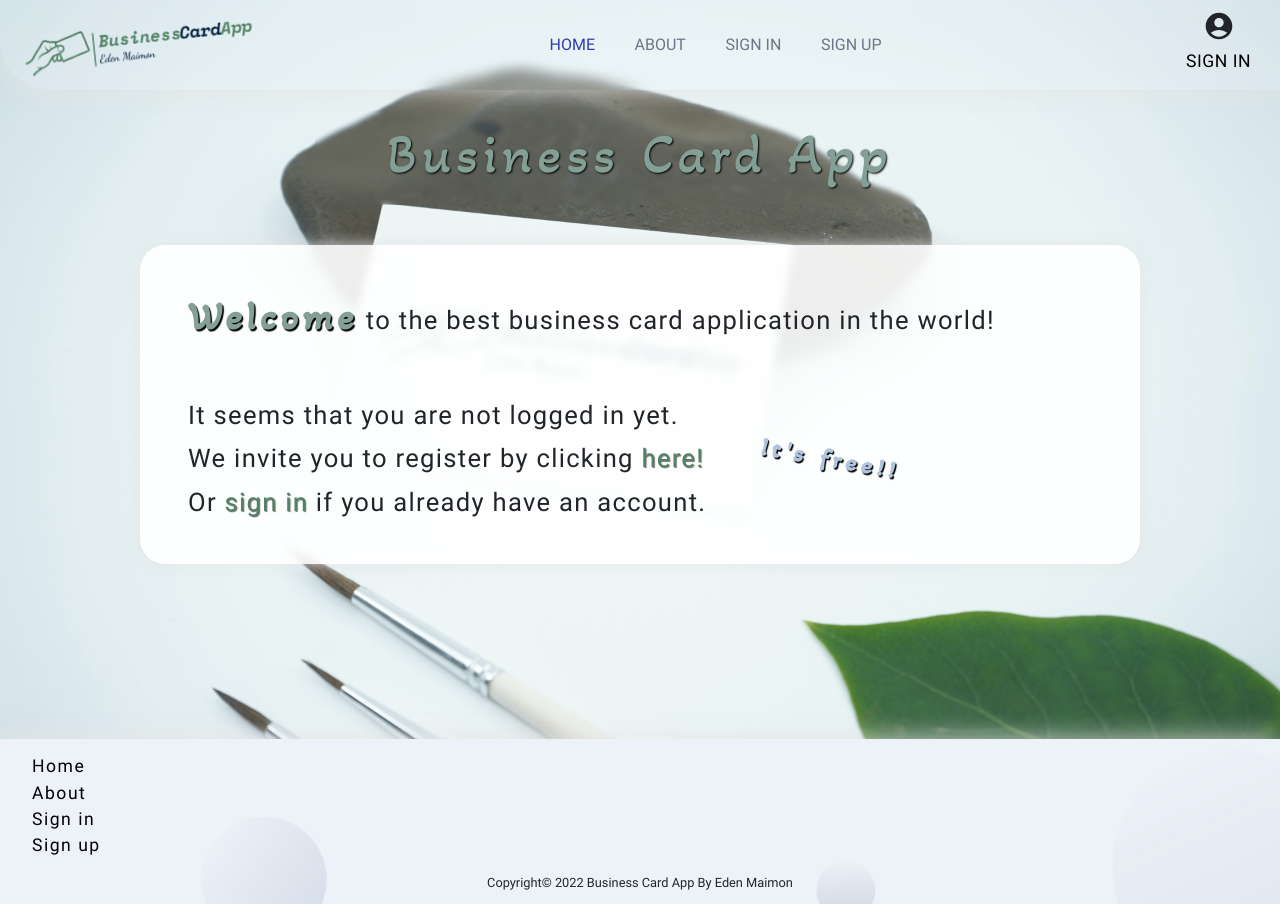
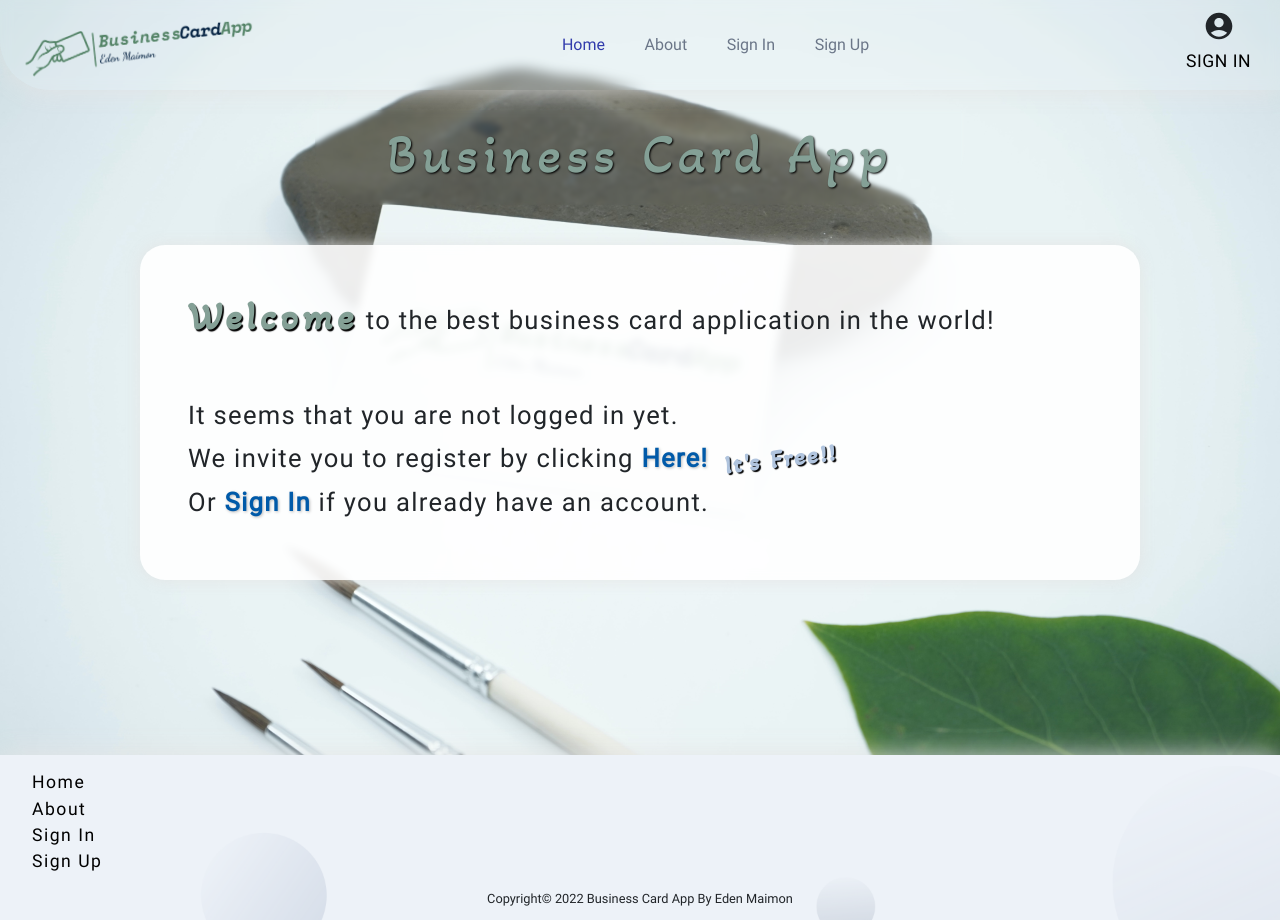
Before and after one commit to edenma5/BusinessCardApp_FullStack-Client, a React (Create React App) app: page / in a window 1280 px wide. Built offline with nearby package versions, Linux system fonts and the light colour scheme.

Commit message:
New wording

```diff
--- a/src/components/About.jsx
+++ b/src/components/About.jsx
@@ -8,25 +8,29 @@ export default function About() {
                 <motion.h1
                     animate={{ opacity: [0, 1], x: [-400, 0] }}
                     transition={{ duration: .6 }}
-                    className="mainTitle">About Us</motion.h1>
+                    className="mainTitle">About us</motion.h1>
             </div>
 
             <motion.div
                 animate={{ opacity: [0, 1], y: [300, 0] }}
                 transition={{ duration: .8 }}
                 className='aboutContentContainer'>
-                <div className='aboutContent'>
-                    <span className='specialWords' style={{ color: 'rgb(132, 160, 150)' }}>Welcome </span> to the best business card application in the world!<br /><br />
+                <div className='aboutContent'><span className='specialWords' style={{ color: 'rgb(132, 160, 150)' }}>Welcome </span> to the best business card application in the world!<br /><br />
                     You can enjoy a professional business card to promote your business!<br />
-                    Your business card can contain:<br />
+                    Your business card can contain:<br /><br />
                     <ul>
-                        <li>Picture of your logo business</li>
-                        <li>Data about every detail in your business</li>
+                        <li>A picture of your business</li>
+                        <li>Details to describe your business such as name and description, phone number and business address.</li>
                         <li>Creation date information</li>
                         <li>The ability to edit and delete</li>
-                        And many more..
                     </ul>
-
+                    All customers who have registered to the site will have access to all the business cards that the business owners have created.<br />
+                    With an easy and convenient interface you can search for the relevant business card for you.<br /><br />
+                    Business customers will be able to enjoy full access to the site,<br /> such as:
+                    <ul>
+                        <li>Create a new business card.</li>
+                        <li>A personal area to manage your business card.</li>
+                    </ul>
                 </div>
             </motion.div>
         </div>
--- a/src/components/Home.jsx
+++ b/src/components/Home.jsx
@@ -17,7 +17,6 @@ const textByTime = function () {
     return currentGreeting;
 }
 
-
 export default function Home() {
     const userInfo = JSON.parse(localStorage.getItem('userInfo'));
     const navigate = useNavigate()
@@ -32,29 +31,38 @@ export default function Home() {
                 </motion.h1>
             </div>
 
-            {userInfo ?
             <motion.div
                 animate={{ opacity: [0, 1], y: [300, 0] }}
                 transition={{ duration: .8 }}
                 className='homePageContentContainer'>
                 <div className='homePageContent'>
+                    {userInfo?.isBusinessAccount === false &&
+                        <p>
                             <span style={{ fontWeight: 'bolder', fontSize: '1.2em', color: '#46364a', letterSpacing: '2px' }}>{textByTime()} </span><span className='specialWords' style={{ color: 'rgb(132, 160, 150)' }}> {userInfo.fullName}</span><span className="emojiHand">👋🏼</span><br /><br />
-                        In <span style={{ cursor: 'pointer', color: '#528265', textShadow: '1px 1px 1px #6f6f6f' }} onClick={() => navigate('/allbusinesscards')}>All Cards</span> tab you can find all the business cards which belongs to our business customers, who will be happy to provide you with professional, quality and kindly service.<br />
-                        From small to large size businesses, everything here is in a simple and convenient system.<br /><br />
-                        {userInfo?.isBusinessAccount && <p>In your <span style={{ cursor: 'pointer', color: '#528265', textShadow: '1px 1px 1px #6f6f6f' }} onClick={() => navigate('/managmentcards')}>Personal Area</span>, You can always edit or delete your cards, And of course to create new business cards, as many as you want!</p>}
-                    </div>
-                </motion.div> :
-                <motion.div
-                    animate={{ opacity: [0, 1], y: [300, 0] }}
-                    transition={{ duration: .8 }}
-                    className='homePageContentContainer'>
-                    <div className='homePageContent'>
+                            In the <span className='linksText' onClick={() => navigate('/allbusinesscards')}>All Cards</span> tab you can find all the business cards which belongs to our business customers, who will be happy to provide you with professional, quality and kindly service.
+                        </p>
+                    }
+
+                    {userInfo?.isBusinessAccount &&
+                        <p>
+                            <span style={{ fontWeight: 'bolder', fontSize: '1.2em', color: '#46364a', letterSpacing: '2px' }}>{textByTime()} </span><span className='specialWords' style={{ color: 'rgb(132, 160, 150)' }}> {userInfo.fullName}</span><span className="emojiHand">👋🏼</span><br /><br />
+                            You are a business customer 👔<br /> you have permission for all website operations.<br /><br />
+                            In your <span className='linksText' onClick={() => navigate('/managmentcards')}>Personal Area</span>, you can view all business cards of your business, as well as edit or delete them.<br /><br />
+                            In the <span className='linksText' onClick={() => navigate('/managmentcards')}>Create new card</span> tab, you can create new business cards as you wish.
+                        </p>
+                    }
+
+                    {!userInfo &&
+                        <p>
                             <span className='specialWords' style={{ color: 'rgb(132, 160, 150)' }}>Welcome</span> to the best business card application in the world!<br /><br />
                             It seems that you are not logged in yet.<br />
-                        We invite you to register by clicking <span style={{ cursor: 'pointer', color: '#528265', textShadow: '1px 1px 1px #6f6f6f' }} onClick={() => navigate('/signup')}>here!</span> <span className='specialWords' style={{ color: 'lightsteelblue', rotate: '10deg', fontSize: '1em', marginLeft: '3rem' }}>It's free!!</span><br />
-                        Or <span style={{ cursor: 'pointer', color: '#528265', textShadow: '1px 1px 1px #6f6f6f' }} onClick={() => navigate('/signin')}>sign in</span> if you already have an account.<br />
+                            We invite you to register by clicking <span className='linksText' onClick={() => navigate('/signup')}>here!</span>
+                            <span className='specialWords' style={{ letterSpacing: '2px', color: 'lightsteelblue', rotate: '-7deg', fontSize: '1em', marginLeft: '1rem' }}>It's free!!</span><br />
+                            Or <span className='linksText' onClick={() => navigate('/signin')}>sign in</span> if you already have an account.
+                        </p>
+                    }
                 </div>
-                </motion.div>}
+            </motion.div>
         </div>
     )
 }
--- a/src/index.scss
+++ b/src/index.scss
@@ -38,6 +38,7 @@ $mainColor: rgb(132, 160, 150);
 %specialWordsOfContent {
   display: inline-block;
   font-size: 1.5em;
+  text-transform: capitalize;
   font-weight: 700;
   letter-spacing: .3rem;
   text-shadow: 1.5px 1.5px 1px rgb(0, 0, 0);
@@ -212,6 +213,7 @@ body {
   .mainTitle {
     height: auto;
     text-align: center;
+    text-transform: capitalize;
     font-size: 3.5em;
     letter-spacing: 5px;
     color: rgb(132, 160, 150);
--- a/src/sass/_about.scss
+++ b/src/sass/_about.scss
@@ -49,5 +49,9 @@
         .specialWords {
             @extend %specialWordsOfContent;
         }
+
+        ul {
+            list-style-type: "✭ ";
+        }
     }
 }
--- a/src/sass/_footer.scss
+++ b/src/sass/_footer.scss
@@ -55,6 +55,7 @@
                 font-family: Roboto;
                 font-size: 1.1em;
                 letter-spacing: 1.5px;
+                text-transform: capitalize;
 
                 @include desktopXL {
                     font-size: 1.3em;
--- a/src/sass/_header.scss
+++ b/src/sass/_header.scss
@@ -36,11 +36,6 @@
             width: 230px;
             animation: logo 7s linear 1s infinite alternate;
             transition: all 0.4s ease-in-out;
-
-            // &:hover {
-            //     scale: 1.1;
-            //     translate: 10px;
-            // }
 
             @include desktopXL {
                 width: 280px;
@@ -92,7 +87,7 @@
             .navLink {
                 color: #6b7688;
                 text-decoration: none;
-                text-transform: uppercase;
+                text-transform: capitalize;
                 font-weight: 500;
                 font-size: 1em;
                 padding: .3rem;
@@ -144,6 +139,7 @@
 
         .userNameLogged {
             font-size: 1.1em;
+            text-transform: capitalize;
             width: max-content;
 
 
@@ -171,6 +167,7 @@
 
         .logOutText {
             font-size: .8em;
+            text-transform: capitalize;
             cursor: pointer;
 
             @include desktopXL {
@@ -222,7 +219,7 @@
             z-index: 10000;
 
             padding: 1rem;
-            width: 150px;
+            width: 160px;
             height: 350px;
 
             display: flex;
@@ -262,7 +259,7 @@
                     color: #6b7688;
                     text-decoration: none;
                     font-size: 1rem;
-                    text-transform: uppercase;
+                    text-transform: capitalize;
                     font-weight: 500;
 
                     &:hover {
--- a/src/sass/_home.scss
+++ b/src/sass/_home.scss
@@ -71,5 +71,13 @@
                 font-size: 2rem;
             }
         }
+
+        .linksText {
+            cursor: pointer;
+            text-transform: capitalize;
+            font-weight: bold;
+            color: rgb(0, 90, 169);
+            text-shadow: 1px 1px 3px #bababa;
+        }
     }
 }
```
Also changed, not shown: src/components/Header.jsx (+7 -7 lines). Lines whose indentation alone changed are shown as unchanged.
